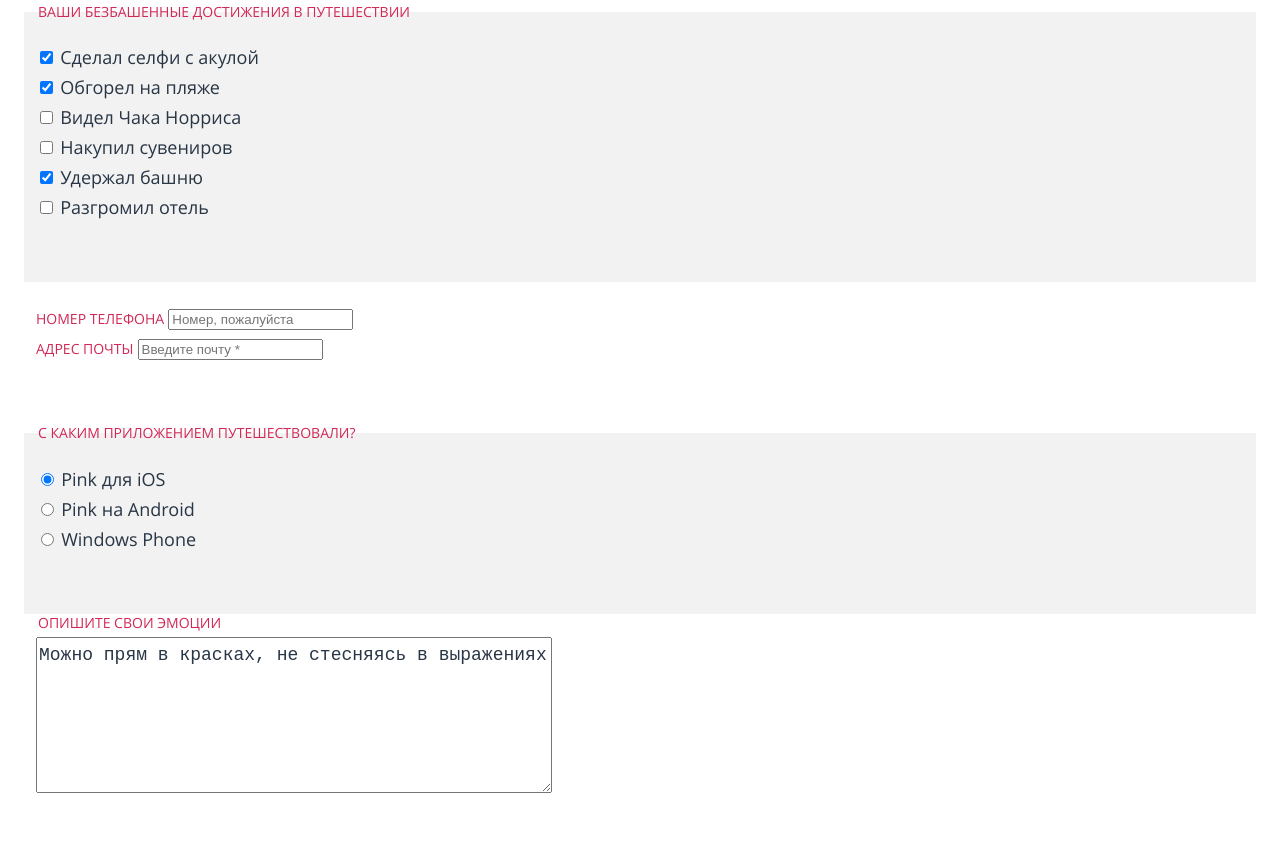
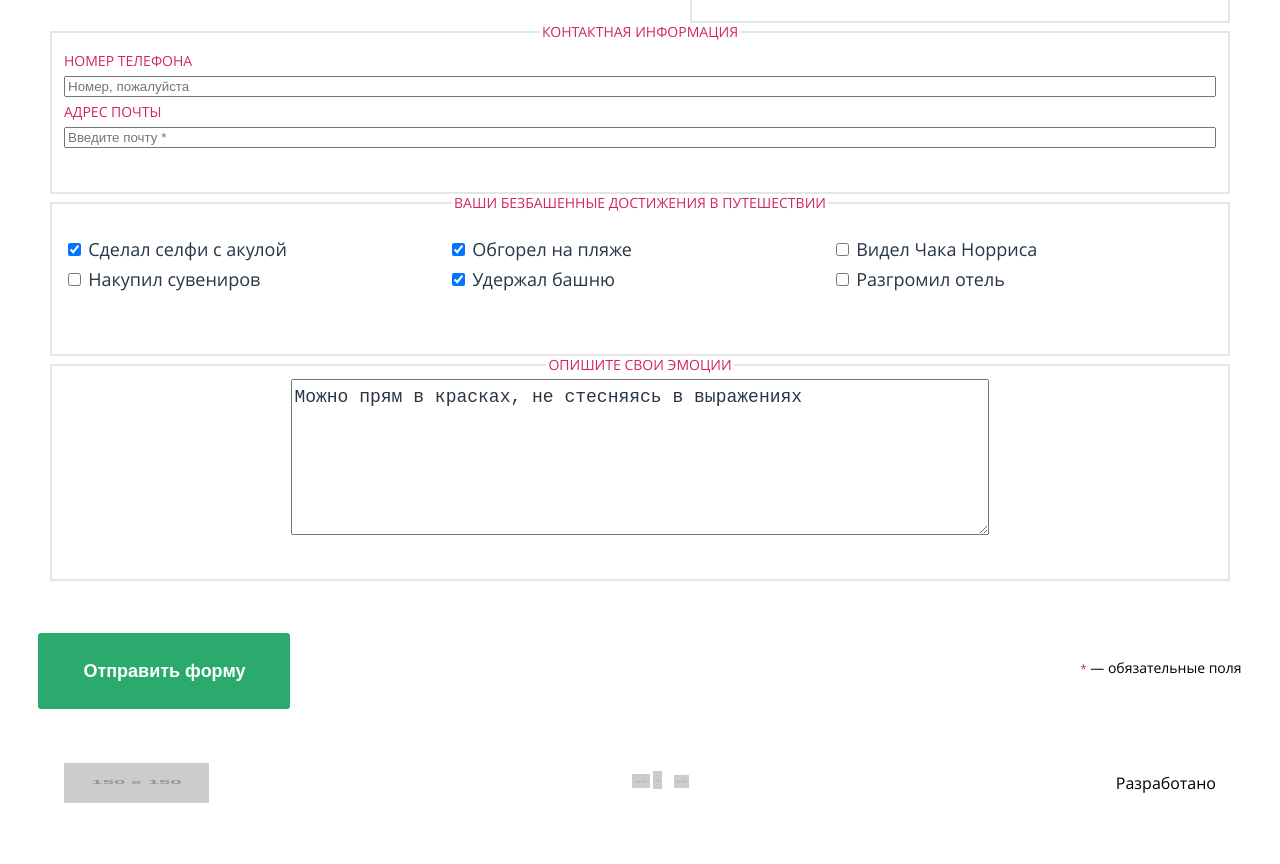
Before and after one commit to maxkray54/670697-pink-21, a website: page source/form.html in a window 1280 px wide. Shown: the part 536-1400 px from the top of the page. After the commit the page ends 1346 px from the top, so only its background shows below. Drawn offline with nearby package versions, Linux system fonts and the light colour scheme; files that its build step writes are made by us from their sources; placeholder pictures from the web are drawn by us.

Commit message:
Сетка формы

```diff
--- a/source/form.html
+++ b/source/form.html
@@ -9,17 +9,21 @@
 </head>
 
 <body class="page__body">
-  <header class="page-header">
+  <header class="page__header page-header main-bg-image">
     <div class="page-header__wrapper">
+      <div class="page-header__nav-wrapper">
+        <div class="page-header__nav">
           <a class="page-header__logo">
-        <img src="https://via.placeholder.com/150x150" width="150" height="150" alt="Пинк">
+            <img src="https://via.placeholder.com/150x150" width="74" height="23" alt="Пинк">
           </a>
+          <button class="page-header__toggle" type="button"><span class="visually-hidden">Открыть меню</span></button>
+        </div>
+      </div>
       <nav class="main-nav">
-        <button class="main-nav__toggle" type="button"><span class="visually-hidden">Открыть меню</span></button>
         <div class="main-nav__wrapper">
           <ul class="main-nav__list site-list">
-            <li class="site-list__item">
-              <a class="site-list__link" href="index.html">
+            <li class="site-list__item site-list__item--active">
+              <a class="site-list__link">
                 Главная
               </a>
             </li>
@@ -28,8 +32,8 @@
                 Фотографии
               </a>
             </li>
-            <li class="site-list__item site-list__item--active">
-              <a class="site-list__link">
+            <li class="site-list__item">
+              <a class="site-list__link" href="form.html">
                 Конкурс
               </a>
             </li>
@@ -43,7 +47,7 @@
       </nav>
     </div>
   </header>
-  <main class="page-main">
+  <main class="page__main page-main">
     <div class="main-title">
       <h1 class="main-title__item">Конкурс на самое безбашенное путешествие с Пинк</h1>
     </div>
@@ -94,19 +98,13 @@
       </fieldset>
 
       <fieldset class="contacts form__fieldset">
-        <legend class="visually-hidden">Контактная информация</legend>
-        <ul class="contacts__list">
-          <li class="contacts__item">
+        <legend class="contacts__title">Контактная информация</legend>
         <label class="contacts__subtitle" for="number">Номер телефона</label>
         <input class="contacts__communication" id="number" name="number" type="tel" required
           placeholder="Номер, пожалуйста">
-          </li>
-          <li class="contacts__item">
         <label class="contacts__subtitle" for="email">Адрес почты</label>
         <input class="contacts__communication" id="email" name="email" type="email" required
           placeholder="Введите почту *">
-          </li>
-        </ul>
       </fieldset>
 
       <fieldset class="operating-system form__fieldset">
@@ -130,22 +128,32 @@
       <fieldset class="description form__fieldset">
         <legend class="description__title">Опишите свои эмоции</legend>
         <textarea class="description__text" name="text" rows="5"
-          cols="45">Можно прям в красках, не стесняясь в выражениях</textarea>
+          cols="20">Можно прям в красках, не стесняясь в выражениях</textarea>
       </fieldset>
-      <input class="post-form button-form button-form--indent" name="send" type="submit" value="Отправить форму">
+
+      <div class="post-form">
+        <input class="post-form__button button-form button-form--indent" name="send" type="submit"
+          value="Отправить форму">
+        <p class="post-form__necessarily"><small class="post-form__necessarily-pink">*</small> — обязательные поля</p>
+      </div>
     </form>
-    <p class="necessarily"><small class="necessarily__pink">*</small> — обязательные поля</p>
   </main>
-  <footer class="page-footer">
+  <footer class="page__footer page-footer">
     <div class="page-footer__wrapper">
-      <img class="page-footer__logo" src="https://via.placeholder.com/150x150" width="150" height="150" alt="Лого">
+      <img class="page-footer__logo" src="https://via.placeholder.com/150x150" width="145" height="40" alt="Лого">
       <ul class="page-footer__social-list">
-        <li><a href="#"><img class="page-footer__social-item" src="https://via.placeholder.com/150x150" width="150"
-              height="150" alt="Twitter"></a></li>
-        <li><a href="#"><img class="page-footer__social-item" src="https://via.placeholder.com/150x150" width="150"
-              height="150" alt="Facebook"></a></li>
-        <li><a href="#"><img class="page-footer__social-item" src="https://via.placeholder.com/150x150" width="150"
-              height="150" alt="Youtube"></a></li>
+        <li>
+          <a href="#"><img class="page-footer__social-item" src="https://via.placeholder.com/150x150" width="18"
+              height="14" alt="Twitter"></a>
+        </li>
+        <li>
+          <a href="#"><img class="page-footer__social-item" src="https://via.placeholder.com/150x150" width="9"
+              height="18" alt="Facebook"></a>
+        </li>
+        <li>
+          <a href="#"><img class="page-footer__social-item" src="https://via.placeholder.com/150x150" width="15"
+              height="13" alt="Youtube"></a>
+        </li>
       </ul>
       <p class="page-footer__developer">Разработано</p>
     </div>
--- a/source/sass/form/achievement.scss
+++ b/source/sass/form/achievement.scss
@@ -1,15 +1,34 @@
 .achievement {
   background-color: $bg-gray;
+
+  @media (min-width: $tablet-width) {
+    order: 4;
+    border: 2px solid $table-stroke;
+    width: 90%;
+    margin: 0 auto;
+    background-color: $white;
+  }
+
+  @media (min-width: $desktop-width) {
+    grid-column: 1/-1;
+  }
 }
 
 .achievement__list {
   list-style: none;
   padding: 0;
+
+  @media (min-width: $desktop-width) {
+    display: grid;
+    grid-template-columns: 1fr 1fr 1fr;
+    grid-template-rows: 1fr 1fr;
+  }
 }
 
 .achievement__title {
   font-size: 14px;
   line-height: 18px;
+  text-align: center;
   text-transform: uppercase;
   color: $pink;
 }
--- a/source/sass/form/contacts.scss
+++ b/source/sass/form/contacts.scss
@@ -1,6 +1,30 @@
-.contacts__list {
-  list-style: none;
-  padding: 0;
+.contacts {
+  display: flex;
+  flex-direction: column;
+
+  @media (min-width: $tablet-width) {
+    order: 3;
+    border: 2px solid $table-stroke;
+    width: 90%;
+    margin: 0 auto;
+  }
+
+  @media (min-width: $desktop-width) {
+    grid-column: 1/-1;
+  }
+}
+
+.contacts__title {
+  display: none;
+
+  @media (min-width: $tablet-width) {
+    display: block;
+    font-size: 14px;
+    line-height: 18px;
+    text-align: center;
+    text-transform: uppercase;
+    color: $pink;
+  }
 }
 
 .contacts__subtitle {
--- a/source/sass/form/description.scss
+++ b/source/sass/form/description.scss
@@ -1,6 +1,22 @@
+.description {
+  @media (min-width: $tablet-width) {
+    order: 5;
+    display: flex;
+    justify-content: center;
+    border: 2px solid $table-stroke;
+    width: 90%;
+    margin: 0 auto;
+  }
+
+  @media (min-width: $desktop-width) {
+    grid-column: 1/-1;
+  }
+}
+
 .description__title {
   font-size: 14px;
   line-height: 18px;
+  text-align: center;
   text-transform: uppercase;
   color: $pink;
 }
@@ -9,4 +25,5 @@
   font-size: 18px;
   line-height: 30px;
   color: $lite-black;
+  width: 60%;
 }
--- a/source/sass/form/form.scss
+++ b/source/sass/form/form.scss
@@ -1,8 +1,15 @@
 .form {
-  padding: 0 22px;
+  padding: 0;
+  display: grid;
+  grid-template-columns: 1fr;
+
+  @media (min-width: $desktop-width) {
+    grid-template-columns: 1fr 1fr;
+  }
 }
 
 .form__fieldset {
   padding-bottom: 44px;
+  margin: 0;
   border: none;
 }
--- a/source/sass/form/full-name.scss
+++ b/source/sass/form/full-name.scss
@@ -1,3 +1,17 @@
+.full-name {
+  display: flex;
+  flex-direction: column;
+
+  @media (min-width: $tablet-width) {
+    order: 1;
+  }
+
+  @media (min-width: $desktop-width) {
+    justify-self: center;
+    width: 80%;
+  }
+}
+
 .full-name__subtitle {
   font-size: 14px;
   line-height: 30px;
--- a/source/sass/form/necessarily.scss
+++ /dev/null
@@ -1,8 +0,0 @@
-.necessarily {
-  font-size: 14px;
-  line-height: 30px;
-}
-
-.necessarily__pink {
-  color: $pink;
-}
--- a/source/sass/form/operating-system.scss
+++ b/source/sass/form/operating-system.scss
@@ -1,5 +1,17 @@
 .operating-system {
   background-color: $bg-gray;
+
+  @media (min-width: $tablet-width) {
+    order: 2;
+    background-color: $white;
+    border: 2px solid $table-stroke;
+    width: 90%;
+    margin: 0 auto;
+  }
+
+  @media (min-width: $desktop-width) {
+    width: 80%;
+  }
 }
 
 .operating-system__list {
@@ -10,6 +22,7 @@
 .operating-system__title {
   font-size: 14px;
   line-height: 18px;
+  text-align: center;
   text-transform: uppercase;
   color: $pink;
 }
--- /dev/null
+++ b/source/sass/form/post-form.scss
@@ -0,0 +1,27 @@
+.post-form {
+  display: flex;
+  flex-direction: column;
+  align-items: center;
+
+  @media (min-width: $tablet-width) {
+    order: 6;
+    flex-direction: row;
+    justify-content: space-between;
+    width: 94%;
+    margin: 0 auto;
+  }
+
+  @media (min-width: $desktop-width) {
+    grid-column: 1/-1;
+  }
+}
+
+.post-form__necessarily {
+  font-size: 14px;
+  line-height: 30px;
+  text-align: center;
+}
+
+.post-form__necessarily-pink {
+  color: $pink;
+}
--- a/source/sass/global/main-subtitle.scss
+++ b/source/sass/global/main-subtitle.scss
@@ -1,6 +1,7 @@
 .main-subtitle__item {
   font-size: 14px;
   line-height: 30px;
+  text-align: center;
   color: $lite-black;
   padding: 54px 20px;
 }
--- a/source/sass/global/main-title.scss
+++ b/source/sass/global/main-title.scss
@@ -8,6 +8,8 @@
   font-size: 24px;
   font-weight: 300;
   line-height: 33px;
+  text-align: center;
   color: $white;
-  padding: 36px 46px 51px 46px;
+  padding: 106px 46px 51px 46px;
+  margin: 0;
 }
--- a/source/sass/global/page-header.scss
+++ b/source/sass/global/page-header.scss
@@ -8,7 +8,6 @@
   justify-content: space-between;
   align-items: center;
   margin: 0 auto;
-  margin-bottom: -71px;
   min-height: 66px;
 
   @media (min-width: $tablet-width) {
--- a/source/sass/global/page.scss
+++ b/source/sass/global/page.scss
@@ -6,3 +6,7 @@
 .page__body {
   margin: 0;
 }
+
+.page__header + .page__main {
+  margin-top: -66px;
+}
--- a/source/sass/style.scss
+++ b/source/sass/style.scss
@@ -26,7 +26,7 @@
 @import "form/operating-system.scss";
 @import "form/description.scss";
 @import "form/button-form.scss";
-@import "form/necessarily.scss";
+@import "form/post-form.scss";
 //catalog
 @import "catalog/gallery.scss";
 @import "catalog/edtor.scss";
```
Also changed, not shown: source/index.html (+3 -3 lines). Lines whose indentation alone changed are shown as unchanged.
